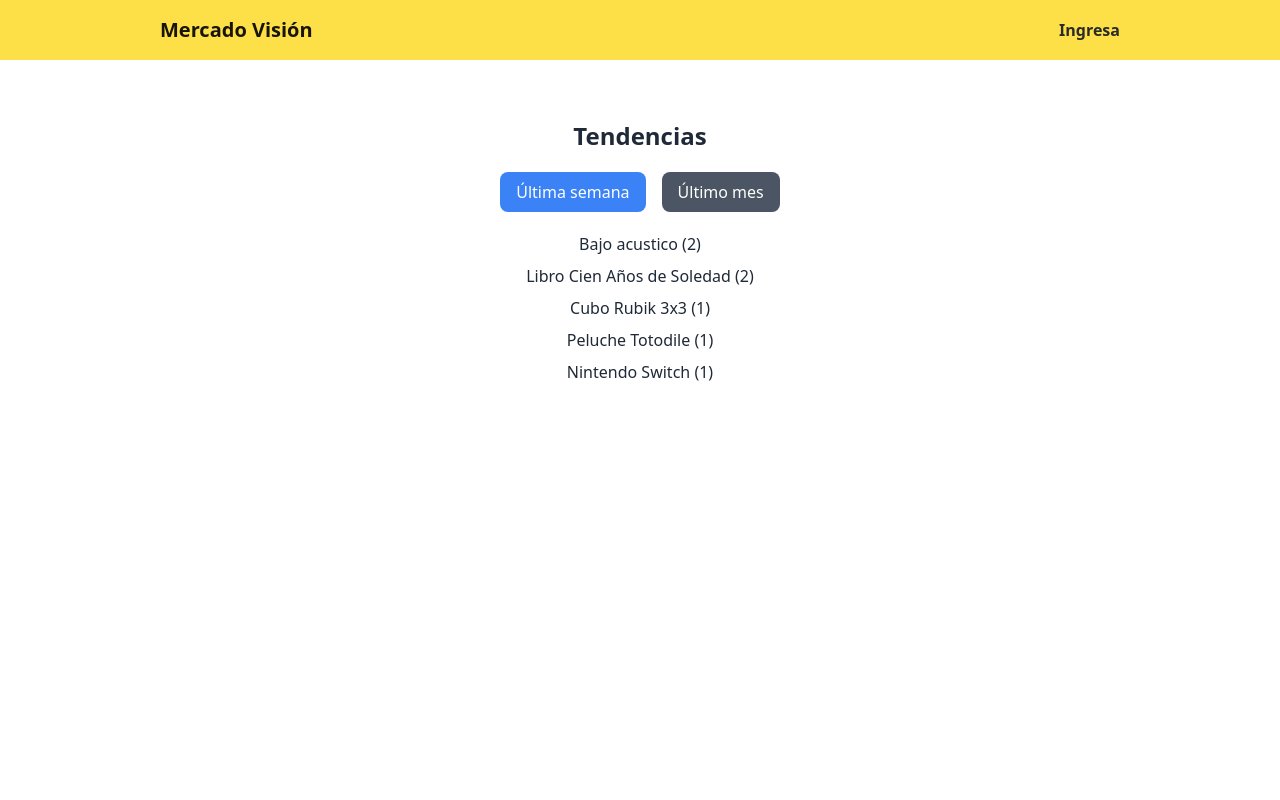
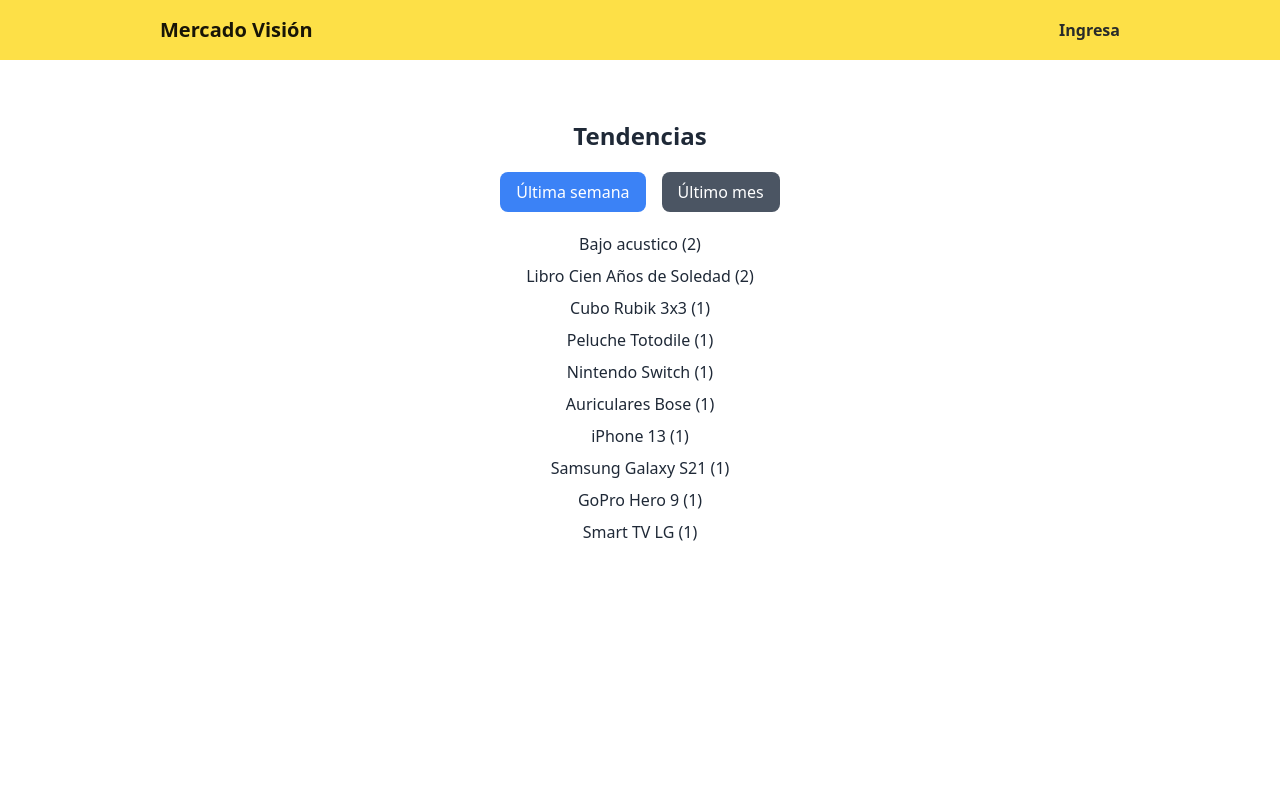
Before and after one commit to oerlandsen/gpti, a React (Vite) app: page /trends in a window 1280 px wide. Shown: the top 800 px of the page. Built offline with nearby package versions, Linux system fonts and the light colour scheme; the HTML template or start-up script is replaced by a standard one.

Commit message:
fix: change top 5 trends to top 10

```diff
--- a/src/views/TrendsView.tsx
+++ b/src/views/TrendsView.tsx
@@ -54,7 +54,7 @@
 
     return Object.keys(filteredTrends)
         .sort((a, b) => filteredTrends[b].length - filteredTrends[a].length)
-        .slice(0, 5)
+        .slice(0, 10)
         .reduce((acc, key) => {
             acc[key] = filteredTrends[key];
             return acc;
```
